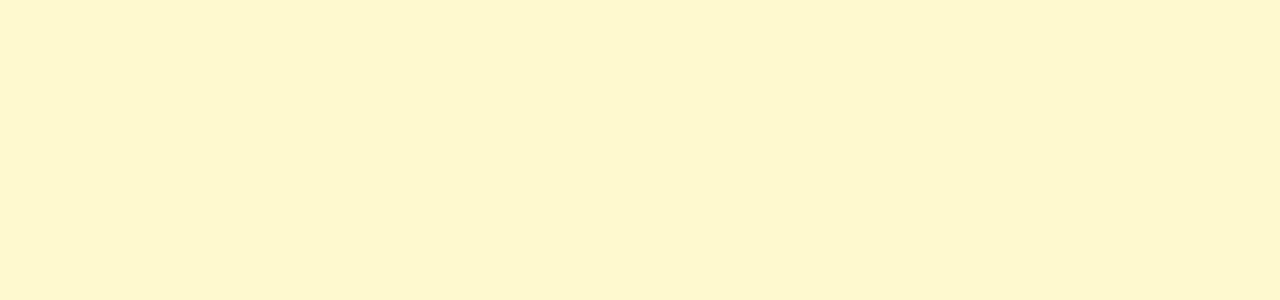
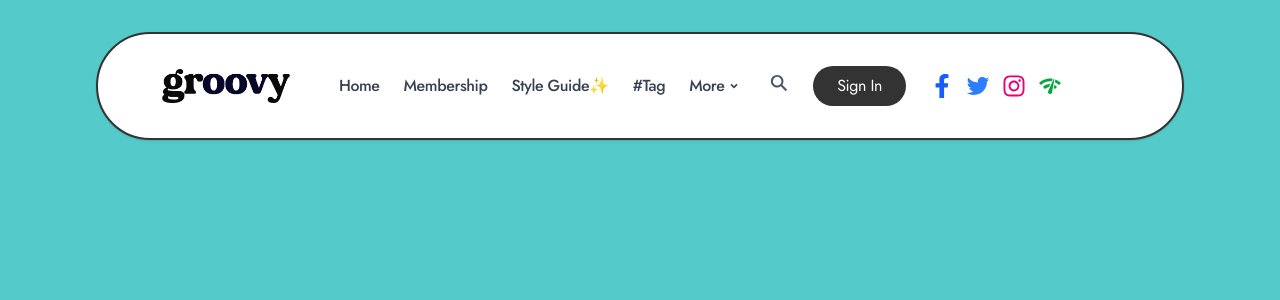
Before and after one commit to dodosebn/iic-groovy, a Next.js app: page /pages/fastDemo in a window 1280 px wide. Shown: the top 300 px of the page. Built offline with nearby package versions, Linux system fonts and the light colour scheme.

Commit message:
navbar done

```diff
--- a/app/components/home/intro.tsx
+++ b/app/components/home/intro.tsx
@@ -1,9 +1,9 @@
 import React from 'react';
 import Image from 'next/image';
 import introImg from '@/public/images/introImg.avif';
-import logo from '@/public/images/logo-groovy.png';
 import Button from '@/utils/button';
 import Link from 'next/link';
+import Logo from '@/utils/logo';
 
 const demoMap = [
   {
@@ -32,11 +32,7 @@ const Intro = () => {
     <div className="text-center max-w-4xl mx-auto p-5">
       <section className="mb-16">
        <div className="flex justify-center mb-12">
-  <Image
-    src={logo}
-    alt="Groovy logo"
-    className="w-32 h-auto object-contain" // ~128px width, auto height
-  />
+<Logo />
 </div>
 
         <h3 className="text-3xl font-semibold mb-12">Select your Home Page</h3>
@@ -50,7 +46,6 @@ const Intro = () => {
         </div>
       </section>
 
-      {/* Rest of your component remains the same */}
       <section>
         <h4 className="text-xl font-bold mb-10">Check our Demos:</h4>
 
--- a/app/pages/classicStyle/page.tsx
+++ b/app/pages/classicStyle/page.tsx
@@ -1,9 +1,10 @@
+import Navbar from '@/utils/navbar'
 import React from 'react'
 
 const page = () => {
   return (
-    <div className='bg-[#54cbca]'>
-
+    <div className='bg-[#54cbca] min-h-screen w-full"'>
+      <Navbar />
     </div>
   )
 }
--- a/app/pages/fastDemo/page.tsx
+++ b/app/pages/fastDemo/page.tsx
@@ -1,9 +1,10 @@
+import Navbar from '@/utils/navbar'
 import React from 'react'
 
 const page = () => {
   return (
-    <div className='bg-[#54cbca]'>
-
+    <div className='bg-[#54cbca] min-h-screen w-full"'>
+      <Navbar />
     </div>
   )
 }
--- a/app/pages/gridStyle/page.tsx
+++ b/app/pages/gridStyle/page.tsx
@@ -1,9 +1,10 @@
+import Navbar from '@/utils/navbar'
 import React from 'react'
 
 const page = () => {
   return (
-    <div className='bg-[#54cbca]'>
-
+    <div className='bg-[#54cbca] min-h-screen w-full"'>
+      <Navbar />
     </div>
   )
 }
--- a/app/pages/utlis/navbar.tsx
+++ /dev/null
@@ -1,11 +0,0 @@
-import React from 'react'
-
-const Navbar = () => {
-  return (
-    <div>
-
-    </div>
-  )
-}
-
-export default Navbar;
--- a/package.json
+++ b/package.json
@@ -13,7 +13,8 @@
     "@fontsource/inter": "^5.2.6",
     "next": "15.3.2",
     "react": "^19.0.0",
-    "react-dom": "^19.0.0"
+    "react-dom": "^19.0.0",
+    "react-icons": "^5.5.0"
   },
   "devDependencies": {
     "@tailwindcss/postcss": "^4",
--- /dev/null
+++ b/utils/logo.tsx
@@ -0,0 +1,16 @@
+import React from 'react'
+import loogo from '@/public/images/logo-groovy.png';
+import Image from 'next/image';
+const Logo = () => {
+  return (
+    <>
+<Image
+    src={loogo}
+    alt="Groovy logo"
+    className="w-32 h-auto object-contain"
+  />
+  </>
+  )
+}
+
+export default Logo;
--- /dev/null
+++ b/utils/navbar.tsx
@@ -0,0 +1,175 @@
+'use client';
+import React, { useState, useEffect } from 'react';
+import Logo from './logo';
+import { RiArrowDropDownLine, RiMenu2Fill, RiCloseLine } from "react-icons/ri";
+import { IoSearchSharp, IoLogoTwitter } from "react-icons/io5";
+import { FaFacebookF } from "react-icons/fa";
+import { FaInstagram } from "react-icons/fa6";
+import { MdOutlineNetworkCheck } from "react-icons/md";
+
+const Navbar = () => {
+  const [isMobile, setIsMobile] = useState(false);
+  const [menuOpen, setMenuOpen] = useState(false);
+  const [searchOpen, setSearchOpen] = useState(false);
+
+  useEffect(() => {
+    const handleResize = () => {
+      setIsMobile(window.innerWidth <= 768);
+      // Close menu/search when resizing to desktop
+      if (window.innerWidth > 768) {
+        setMenuOpen(false);
+        setSearchOpen(false);
+      }
+    };
+
+    handleResize();
+    window.addEventListener('resize', handleResize);
+
+    return () => window.removeEventListener('resize', handleResize);
+  }, []);
+
+  const toggleSearch = () => {
+    setSearchOpen(!searchOpen);
+    // Close menu if open when searching
+    if (menuOpen) setMenuOpen(false);
+  };
+
+  return (
+    <div className="relative md:px-[6rem] md:py-[2rem]">
+      {/* Overlay for when search is open */}
+      {searchOpen && (
+        <div
+          className="fixed inset-0 bg-opacity-50 z-40"
+          onClick={toggleSearch}
+        />
+      )}
+
+      {!isMobile ? (
+        // Desktop Navigation
+        <nav className="flex items-center justify-between  px-[4rem] py-[2rem] border-2 border-[#333] bg-white shadow-sm rounded-[5rem]"> {/* Reduced padding */}
+          <div className="flex items-center">
+            <Logo/>
+          </div>
+
+          <div className="flex-1 relative right-4"> {/* Reduced margin */}
+            <ul className="flex items-center justify-center space-x-6"> {/* Reduced space between items */}
+              {["Home", "Membership", "Style Guide✨", "#Tag"].map((item, index) => (
+                <li key={index} className="text-gray-700 hover:text-pink-600 font-medium">
+                  {item}
+                </li>
+              ))}
+              <li className="flex items-center text-gray-700 hover:text-pink-600 font-medium">
+                More <RiArrowDropDownLine className="text-xl" />
+              </li>
+            </ul>
+          </div>
+          <div className="flex items-center space-x-6 relative right-[3.5rem]">
+                <div className="relative">
+              <button
+                onClick={toggleSearch}
+                className="text-gray-600 hover:text-pink-600 transition-colors"
+              >
+                <IoSearchSharp className="text-xl" />
+              </button>
+
+              {searchOpen && (
+                <div className="absolute right-0 top-full mt-2 z-50">
+                  <input
+                    type="text"
+                    placeholder="Search..."
+                    className="py-2 px-4 rounded-md border border-gray-300 shadow-lg focus:outline-none focus:ring-2 focus:ring-blue-500 w-64"
+                    autoFocus
+                  />
+                </div>
+              )}
+            </div>
+
+            <button className="bg-[#333333] text-white px-6 py-2 rounded-[5rem] transition-colors">
+              Sign In
+            </button>
+            <ul className="flex items-center space-x-3"> {/* Reduced space between items */}
+              <li><FaFacebookF className="text-blue-600 cursor-pointer" size={24}/></li>
+              <li><IoLogoTwitter className="text-blue-500 cursor-pointer" size={24}/></li>
+              <li><FaInstagram className="text-pink-600 cursor-pointer" size={24}/></li>
+              <li><MdOutlineNetworkCheck className="text-green-600 cursor-pointer" size={24}/></li>
+            </ul>
+          </div>
+        </nav>
+      ) : (
+        // Mobile Navigation (unchanged)
+        <div className="bg-white shadow-sm">
+          <nav className="flex items-center justify-between px-4 py-3">
+            <button
+              onClick={() => setMenuOpen(!menuOpen)}
+              className="text-gray-700 p-2"
+            >
+              {menuOpen ? <RiCloseLine className="text-2xl" /> : <RiMenu2Fill className="text-2xl" />}
+            </button>
+
+            <div className="flex-1 flex justify-center">
+              <Logo />
+            </div>
+
+            <button
+              onClick={toggleSearch}
+              className="text-gray-700 p-2"
+            >
+              <IoSearchSharp className="text-xl" />
+            </button>
+          </nav>
+
+          {/* Mobile Menu */}
+          {menuOpen && (
+            <div className="absolute top-full left-0 right-0 h-screen bg-white shadow-lg z-50 p-4 w-[14rem]">
+              <ul className="space-y-4">
+                {["Home", "Membership", "Style Guide✨", "#Tag"].map((item, index) => (
+                  <li key={index} className="text-gray-700 hover:text-pink-600 font-medium py-2 border-b border-gray-100">
+                    {item}
+                  </li>
+                ))}
+                <li className="flex items-center justify-between text-gray-700 hover:text-pink-600 font-medium py-2 border-b border-gray-100">
+                  More <RiArrowDropDownLine className="text-xl" />
+                </li>
+              </ul>
+
+              <div className="mt-4 pt-4 border-t border-gray-200">
+                <button className="w-[70%] bg-[#333333] text-white px-6 py-2 rounded-[5rem] transition-colors">
+                  Sign In
+                </button>
+
+                <div className="flex justify-center space-x-6 mt-4">
+                  <FaFacebookF className="text-blue-600 cursor-pointer text-xl" />
+                  <IoLogoTwitter className="text-blue-500 cursor-pointer text-xl" />
+                  <FaInstagram className="text-pink-600 cursor-pointer text-xl" />
+                  <MdOutlineNetworkCheck className="text-green-600 cursor-pointer text-xl" />
+                </div>
+              </div>
+            </div>
+          )}
+
+          {/* Mobile Search */}
+          {searchOpen && (
+            <div className="absolute top-full left-0 right-0 bg-white shadow-lg z-50 p-4">
+              <div className="relative">
+                <input
+                  type="text"
+                  placeholder="Search..."
+                  className="w-full py-3 px-4 rounded-md border border-gray-300 focus:outline-none focus:ring-2 focus:ring-blue-500"
+                  autoFocus
+                />
+                <button
+                  onClick={toggleSearch}
+                  className="absolute right-3 top-1/2 transform -translate-y-1/2 text-gray-500"
+                >
+                  <RiCloseLine className="text-xl" />
+                </button>
+              </div>
+            </div>
+          )}
+        </div>
+      )}
+    </div>
+  );
+};
+
+export default Navbar;
```
Also changed, not shown: 1 other file (tests, documents, lock files or other folders).
